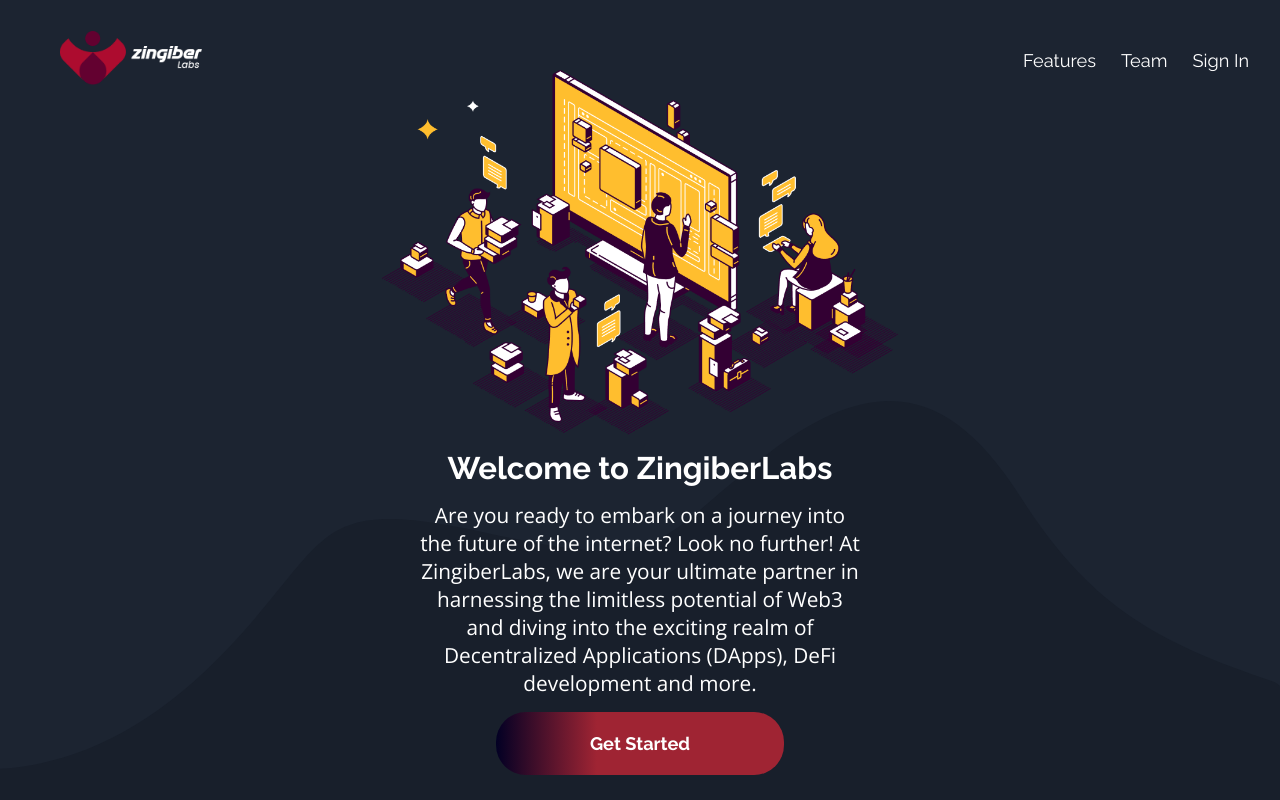
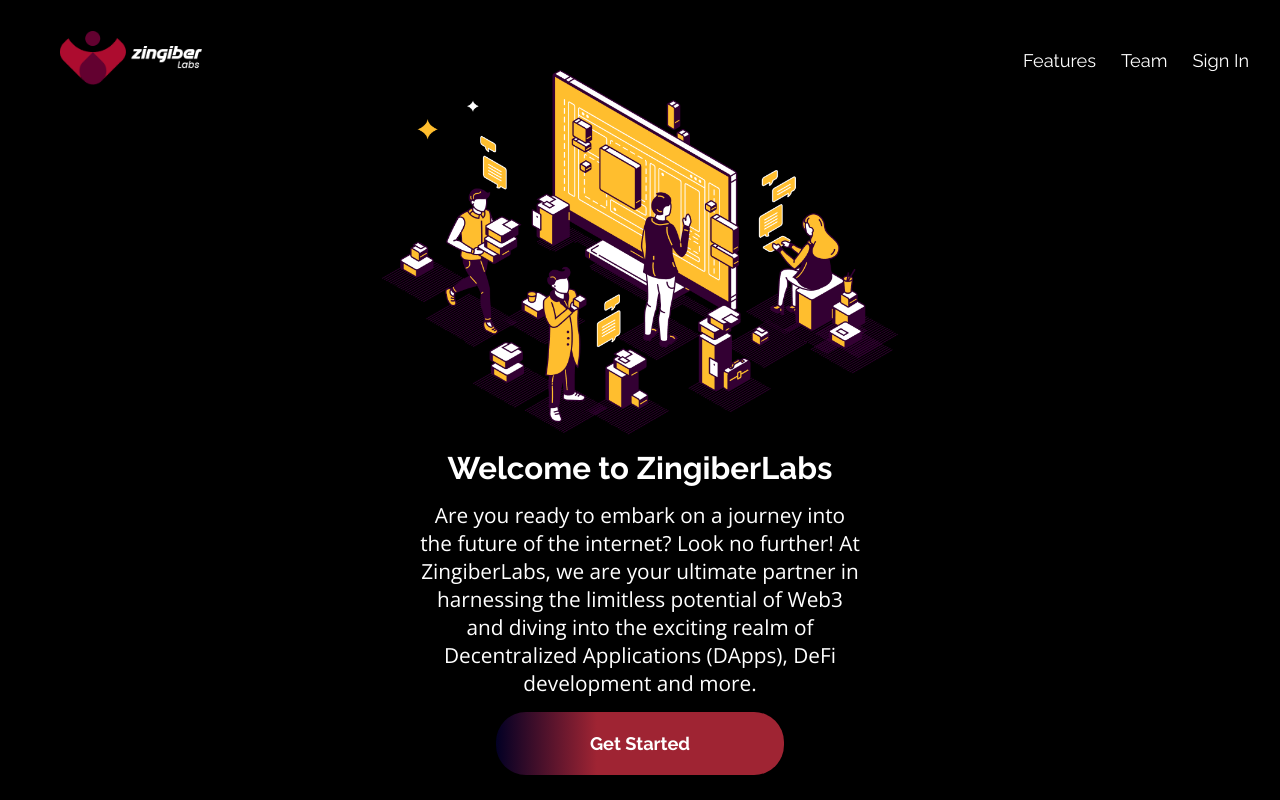
Before and after one commit to PaoAguilar/zingiberlabs-website, a Next.js app: page / in a window 1280 px wide. Shown: the top 800 px of the page. Built offline with nearby package versions, Linux system fonts and the light colour scheme.

Commit message:
change background color

```diff
--- a/styles/Sections/Intro.module.scss
+++ b/styles/Sections/Intro.module.scss
@@ -6,8 +6,8 @@
   height: 100vh;
   padding-top: 70px;
   margin: 0;
-  background-color: $introAndEmailBG;
-  background-image: url("/BG/bg-curvy-mobile.svg");
+  background-color: black;
+  // background-image: url("/BG/bg-curvy-mobile.svg");
   background-repeat: no-repeat;
   background-position: bottom;
   background-size: 100% auto;
@@ -26,6 +26,6 @@
     );
   }
   @include lg {
-    background-image: url("/BG/bg-curvy-desktop.svg");
+    // background-image: url("/BG/bg-curvy-desktop.svg");
   }
 }
--- a/styles/globals.scss
+++ b/styles/globals.scss
@@ -17,7 +17,7 @@ a {
 }
 
 body {
-  background-color: $mainBG;
+  background-color: black;
   font-family: "Open Sans", sans-serif;
   color: white;
 }
```
